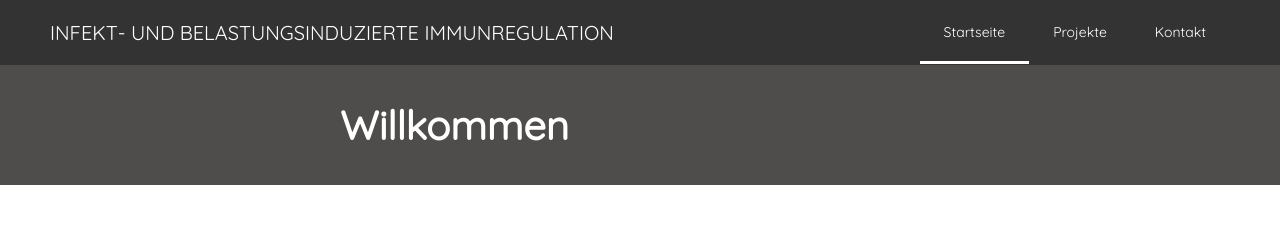
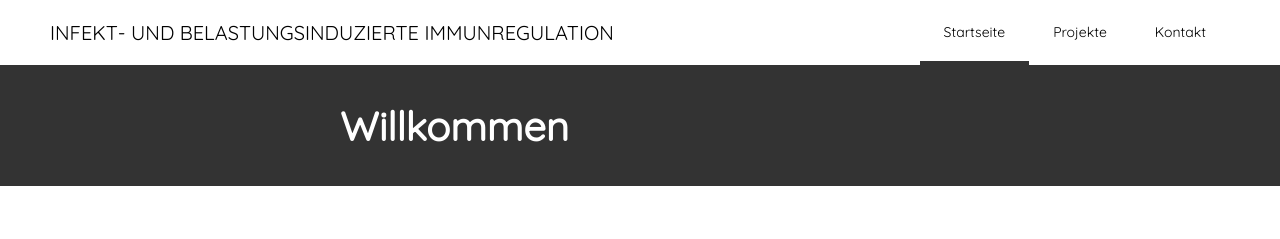
Before and after one commit to chrisputa/chrisputa.github.io, a plain HTML site: page index.html in a window 1280 px wide. Drawn offline with Linux system fonts and the light colour scheme.

Commit message:
Change colors

```diff
--- a/css/banner.css
+++ b/css/banner.css
@@ -25,7 +25,7 @@
 }
 
 .banner-standard {
-    background-color: #4f4c4c;
+    background-color: #333333;
 }
 
 .banner-biosigpem {
--- a/css/nav.css
+++ b/css/nav.css
@@ -1,10 +1,11 @@
 /* Navbar */
 nav {
-    background-color: #333;
+    background-color: #ffffff;
     overflow: hidden;
     width: 100%;
     margin: 0;
     padding: 0;
+    border-bottom: 1px solid #333333;
 }
 
 nav ul {
@@ -21,7 +22,7 @@ nav ul li.website-name {
 nav ul li.website-name a {
     display: block;
     padding: 20px 0px;
-    color: white;
+    color: #000000;
     text-align: center;
     font-size: 20px;
 }
@@ -35,14 +36,14 @@ nav ul li.nav-button .nav-link {
     display: block;
     padding: 23px 24px;
     text-decoration: none;
-    color: white;
+    color: #000000;
     text-align: center;
     font-size: 14px;
     position: relative;
 }
 
 nav ul li.nav-button .nav-link:hover {
-    background-color: #111;
+    background-color: #f5f5f5;
 }
 
 /* Active top level nav link (pseudo-element) */
@@ -50,10 +51,10 @@ nav ul li.nav-button .nav-link.nav-first.active::after{
     content: '';
     position: absolute;
     left: 0;
-    bottom: 0;
+    bottom: -1px;
     width: 100%;
-    height: 3px;
-    background-color: white;
+    height: 4px;
+    background-color: #333333;
 }
 
 /* Active second level nav link */
@@ -65,7 +66,7 @@ nav ul li.nav-button .nav-link.nav-second.active {
 .dropdown-content {
     display: none;
     position: absolute;
-    background-color: #333;
+    background-color: #ffffff;
     z-index: 1000;
 }
 
--- a/css/text.css
+++ b/css/text.css
@@ -21,5 +21,5 @@ button {
     font-size: 24px;
     font-weight: bold;
     text-align: center;
-    color: #333;
+    color: #ffffff;
 }
```
